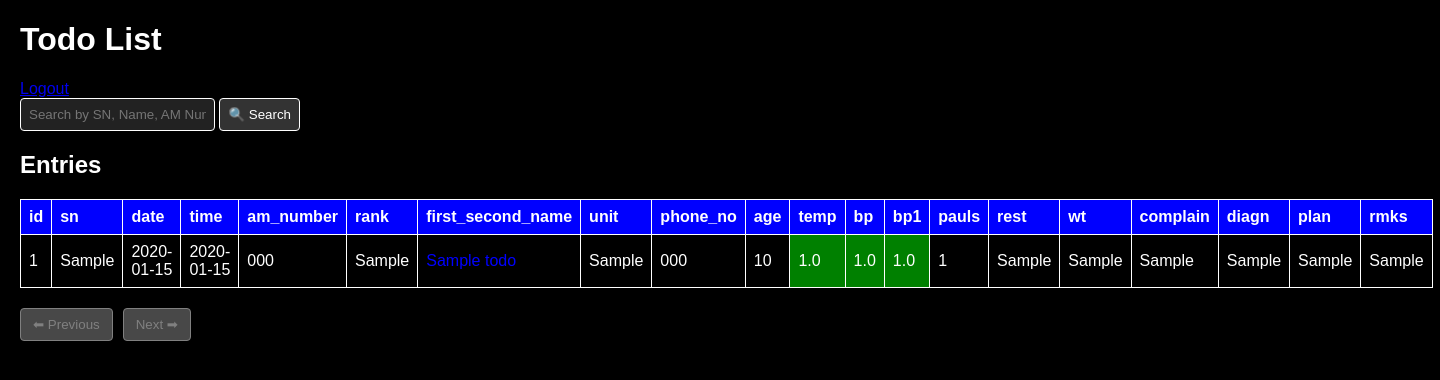
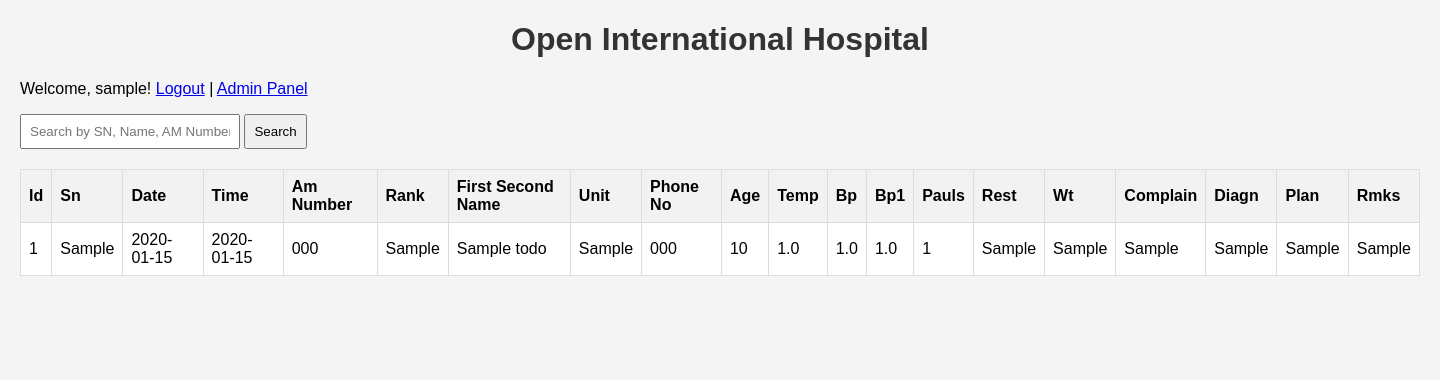
Before and after one commit to nonahgame/nal-hpl, a Flask app: page / in a window 1440 px wide. Shown: the top 380 px of the page. Run offline with Flask 3, Linux system fonts and the light colour scheme; the visitor is signed in with stand-in values (Sample User, id 1); tables that the repository leaves empty hold one stand-in row (values such as "Sample post"); data that the repository does not hold is empty.

Commit message:
Update index.html

```diff
--- a/templates/index.html
+++ b/templates/index.html
@@ -3,140 +3,41 @@
 <head>
     <meta charset="UTF-8">
     <meta name="viewport" content="width=device-width, initial-scale=1.0">
-    <title>Todo List</title>
+    <title>Open International Hospital</title>
     <style>
-        body {
-            background-color: black;
-            color: white;
-            font-family: Arial, sans-serif;
-            margin: 20px;
-        }
-        table {
-            width: 100%;
-            border-collapse: collapse;
-            margin-top: 20px;
-        }
-        th, td {
-            border: 1px solid white;
-            padding: 8px;
-            text-align: left;
-        }
-        th {
-            background-color: blue;
-        }
-        .namer {
-            color: blue;
-        }
-        .temp-green {
-            background-color: green;
-        }
-        .temp-red {
-            background-color: red;
-        }
-        .bp-green {
-            background-color: green;
-        }
-        .bp-red {
-            background-color: red;
-        }
-        .bp1-green {
-            background-color: green;
-        }
-        .bp1-red {
-            background-color: red;
-        }
-        .pagination {
-            margin-top: 20px;
-            display: flex;
-            gap: 10px;
-            align-items: center;
-        }
-        .pagination a, .pagination button {
-            color: white;
-            padding: 8px 12px;
-            text-decoration: none;
-            border: 1px solid white;
-            border-radius: 4px;
-        }
-        .pagination a:hover, .pagination button:hover {
-            background-color: blue;
-        }
-        .pagination button:disabled {
-            color: grey;
-            border-color: grey;
-            cursor: not-allowed;
-        }
-        .search-container {
-            margin-bottom: 20px;
-            display: flex;
-            align-items: center;
-            gap: 10px;
-        }
-        .search-container input {
-            padding: 8px;
-            border-radius: 4px;
-            border: 1px solid white;
-            background-color: #222;
-            color: white;
-        }
-        .search-container button {
-            padding: 8px;
-            border-radius: 4px;
-            border: 1px solid white;
-            background-color: #333;
-            color: white;
-            cursor: pointer;
-        }
-        .search-container button:hover {
-            background-color: blue;
-        }
-        .message {
-            color: green;
-        }
-        .error {
-            color: red;
-        }
-        .form-container {
-            margin-top: 20px;
-            padding: 10px;
-            border: 1px solid white;
-            border-radius: 4px;
-        }
-        .form-container input, .form-container button {
-            margin: 5px;
-            padding: 8px;
-            border-radius: 4px;
-            border: 1px solid white;
-            background-color: #222;
-            color: white;
-        }
-        .form-container button {
-            background-color: #333;
-            cursor: pointer;
-        }
-        .form-container button:hover {
-            background-color: blue;
-        }
-        .id-container {
-            display: flex;
-            align-items: center;
-            gap: 10px;
-        }
+        body { font-family: Arial, sans-serif; margin: 20px; background-color: #f4f4f4; }
+        h1, h2 { text-align: center; color: #333; }
+        table { width: 100%; border-collapse: collapse; margin-top: 20px; background-color: #fff; }
+        th, td { border: 1px solid #ddd; padding: 8px; text-align: left; }
+        th { background-color: #f2f2f2; }
+        .form-container { margin: 20px 0; padding: 20px; background-color: #fff; border-radius: 8px; box-shadow: 0 0 10px rgba(0,0,0,0.1); }
+        .form-container form { display: flex; flex-wrap: wrap; gap: 10px; }
+        .form-container input, .form-container button { padding: 8px; margin: 5px; border: 1px solid #ccc; border-radius: 4px; }
+        .form-container button { background-color: #28a745; color: #fff; cursor: pointer; }
+        .form-container button:hover { background-color: #218838; }
+        .form-container input[type="number"] { width: 100px; }
+        .form-container input[type="text"] { width: 150px; }
+        .search-form { margin-bottom: 20px; }
+        .search-form input { padding: 8px; width: 200px; }
+        .search-form button { padding: 8px; }
+        .flash-messages { margin-bottom: 20px; }
+        .flash-messages .error { color: red; }
+        .flash-messages .success { color: green; }
+        .pagination { margin-top: 20px; text-align: center; }
+        .pagination a { margin: 0 10px; color: #007bff; text-decoration: none; }
+        .pagination a:hover { text-decoration: underline; }
     </style>
     <script>
         async function fetchRecord() {
-            const id = document.getElementById('update-id').value;
+            const id = document.getElementById('update_id').value;
             if (!id) {
                 alert('Please enter an ID');
                 return;
             }
-
             try {
                 const response = await fetch(`/get_record/${id}`);
                 const data = await response.json();
-
                 if (response.ok) {
-                    // Populate form fields
                     document.getElementById('sn').value = data.sn || '';
                     document.getElementById('date').value = data.date || '';
                     document.getElementById('time').value = data.time || '';
@@ -158,54 +59,46 @@
                     document.getElementById('rmks').value = data.rmks || '';
                 } else {
                     alert(data.error || 'Record not found');
-                    document.getElementById('update-form').reset();
-                    document.getElementById('update-id').value = id; // Retain the ID
+                    clearForm();
                 }
             } catch (error) {
-                console.error('Error fetching record:', error);
-                alert('Error fetching record. Please try again.');
-                document.getElementById('update-form').reset();
-                document.getElementById('update-id').value = id; // Retain the ID
+                alert('Error fetching record');
+                clearForm();
             }
         }
 
-        // Add event listener to clear form after successful update
-        document.addEventListener('DOMContentLoaded', () => {
-            const updateForm = document.getElementById('update-form');
-            updateForm.addEventListener('submit', async (event) => {
-                event.preventDefault(); // Prevent default form submission
+        function clearForm() {
+            const idField = document.getElementById('update_id').value;
+            document.getElementById('update_form').reset();
+            document.getElementById('update_id').value = idField;
+        }
 
+        async function submitUpdate() {
+            const form = document.getElementById('update_form');
+            const formData = new FormData(form);
+            formData.append('action', 'update');
             try {
-                    const formData = new FormData(updateForm);
                 const response = await fetch('/', {
                     method: 'POST',
                     body: formData
                 });
-
-                    if (response.ok) {
-                        // Check for success message in response
                 const text = await response.text();
                 if (text.includes('Entry updated successfully')) {
-                            updateForm.reset(); // Clear the form
                     alert('Entry updated successfully!');
-                            window.location.reload(); // Refresh to show updated data
+                    clearForm();
+                    location.reload();
                 } else {
-                            alert('Update failed. Please try again.');
-                        }
-                    } else {
-                        alert('Update failed. Please try again.');
+                    alert('Error updating record');
                 }
             } catch (error) {
-                    console.error('Error submitting update:', error);
-                    alert('Error submitting update. Please try again.');
+                alert('Error submitting update');
             }
-            });
-        });
+        }
     </script>
 </head>
 <body>
-    <h1>Todo List</h1>
-    <a href="{{ url_for('logout') }}">Logout</a>
+    <h1>Open International Hospital</h1>
+    <div class="flash-messages">
         {% with messages = get_flashed_messages(with_categories=true) %}
             {% if messages %}
                 {% for category, message in messages %}
@@ -213,122 +106,103 @@
                 {% endfor %}
             {% endif %}
         {% endwith %}
-
-    <!-- Search Bar with Icon -->
-    <div class="search-container">
+    </div>
+    <p>Welcome, {{ session.username }}! <a href="{{ url_for('logout') }}">Logout</a> {% if session.is_admin %}| <a href="{{ url_for('admin') }}">Admin Panel</a>{% endif %}</p>
+    <div class="search-form">
         <form method="POST" action="{{ url_for('index') }}">
-            <input type="text" name="search_query" placeholder="Search by SN, Name, AM Number, or Complaint" value="{{ search_query }}">
-            <button type="submit">🔍 Search</button>
+            <input type="text" name="search_query" placeholder="Search by SN, Name, AM Number, or Complain" value="{{ search_query }}">
+            <button type="submit">Search</button>
         </form>
     </div>
-
+    {% if df is not none and not df.empty %}
+        <table>
+            <tr>
+                {% for col in df.columns %}
+                    <th>{{ col.replace('_', ' ').title() }}</th>
+                {% endfor %}
+            </tr>
+            {% for _, row in df.iterrows() %}
+                <tr>
+                    {% for col in df.columns %}
+                        <td>{{ row[col] }}</td>
+                    {% endfor %}
+                </tr>
+            {% endfor %}
+        </table>
+        <div class="pagination">
+            {% if has_prev %}
+                <a href="{{ url_for('index', cursor=prev_cursor, direction='prev', search_query=search_query) }}">Previous</a>
+            {% endif %}
+            {% if has_next %}
+                <a href="{{ url_for('index', cursor=next_cursor, direction='next', search_query=search_query) }}">Next</a>
+            {% endif %}
+        </div>
+    {% else %}
+        <p>No records found.</p>
+    {% endif %}
     {% if can_edit %}
-    <!-- Add Entry Form -->
         <div class="form-container">
-        <h2>Add New Entry</h2>
-        <form method="POST">
+            <h2>Add Entry</h2>
+            <form method="POST" action="{{ url_for('index') }}">
                 <input type="hidden" name="action" value="add">
-            <label>SN: <input type="text" name="sn"></label><br>
-            <label>Date: <input type="date" name="date"></label><br>
-            <label>Time: <input type="time" name="time"></label><br>
-            <label>AM Number: <input type="text" name="am_number"></label><br>
-            <label>Rank: <input type="text" name="rank"></label><br>
-            <label>Name: <input type="text" name="first_second_name"></label><br>
-            <label>Unit: <input type="text" name="unit"></label><br>
-            <label>Phone: <input type="text" name="phone_no"></label><br>
-            <label>Age: <input type="number" name="age"></label><br>
-            <label>Temp: <input type="number" step="0.1" name="temp"></label><br>
-            <label>BP: <input type="number" name="bp"></label><br>
-            <label>BP1: <input type="number" name="bp1"></label><br>
-            <label>Pulse: <input type="number" name="pauls"></label><br>
-            <label>Rest: <input type="text" name="rest"></label><br>
-            <label>WT: <input type="text" name="wt"></label><br>
-            <label>Complaint: <input type="text" name="complain"></label><br>
-            <label>Diagnosis: <input type="text" name="diagn"></label><br>
-            <label>Plan: <input type="text" name="plan"></label><br>
-            <label>Remarks: <input type="text" name="rmks"></label><br>
+                <input type="text" name="sn" placeholder="SN">
+                <input type="text" name="date" placeholder="Date">
+                <input type="text" name="time" placeholder="Time">
+                <input type="text" name="am_number" placeholder="AM Number">
+                <input type="text" name="rank" placeholder="Rank">
+                <input type="text" name="first_second_name" placeholder="First & Second Name">
+                <input type="text" name="unit" placeholder="Unit">
+                <input type="text" name="phone_no" placeholder="Phone No">
+                <input type="number" name="age" placeholder="Age">
+                <input type="number" name="temp" placeholder="Temp" step="0.1">
+                <input type="number" name="bp" placeholder="BP" step="0.1">
+                <input type="number" name="bp1" placeholder="BP1" step="0.1">
+                <input type="number" name="pauls" placeholder="Pauls">
+                <input type="text" name="rest" placeholder="Rest">
+                <input type="text" name="wt" placeholder="Wt">
+                <input type="text" name="complain" placeholder="Complain">
+                <input type="text" name="diagn" placeholder="Diagnosis">
+                <input type="text" name="plan" placeholder="Plan">
+                <input type="text" name="rmks" placeholder="Remarks">
                 <button type="submit">Add</button>
             </form>
         </div>
-
-    <!-- Update Entry Form -->
         <div class="form-container">
             <h2>Update Entry</h2>
-        <form method="POST" id="update-form">
+            <form id="update_form" method="POST" action="{{ url_for('index') }}">
                 <input type="hidden" name="action" value="update">
-            <div class="id-container">
-                <label>ID: <input type="number" id="update-id" name="id" required></label>
-                <button type="button" onclick="fetchRecord()">🔍 Enter</button>
-            </div>
-            <label>SN: <input type="text" id="sn" name="sn"></label><br>
-            <label>Date: <input type="date" id="date" name="date"></label><br>
-            <label>Time: <input type="time" id="time" name="time"></label><br>
-            <label>AM Number: <input type="text" id="am_number" name="am_number"></label><br>
-            <label>Rank: <input type="text" id="rank" name="rank"></label><br>
-            <label>Name: <input type="text" id="first_second_name" name="first_second_name"></label><br>
-            <label>Unit: <input type="text" id="unit" name="unit"></label><br>
-            <label>Phone: <input type="text" id="phone_no" name="phone_no"></label><br>
-            <label>Age: <input type="number" id="age" name="age"></label><br>
-            <label>Temp: <input type="number" step="0.1" id="temp" name="temp"></label><br>
-            <label>BP: <input type="number" id="bp" name="bp"></label><br>
-            <label>BP1: <input type="number" id="bp1" name="bp1"></label><br>
-            <label>Pulse: <input type="number" id="pauls" name="pauls"></label><br>
-            <label>Rest: <input type="text" id="rest" name="rest"></label><br>
-            <label>WT: <input type="text" id="wt" name="wt"></label><br>
-            <label>Complaint: <input type="text" id="complain" name="complain"></label><br>
-            <label>Diagnosis: <input type="text" id="diagn" name="diagn"></label><br>
-            <label>Plan: <input type="text" id="plan" name="plan"></label><br>
-            <label>Remarks: <input type="text" id="rmks" name="rmks"></label><br>
-            <button type="submit">✔ Update</button>
+                <input type="number" id="update_id" name="id" placeholder="ID" required>
+                <button type="button" onclick="fetchRecord()">🔍</button>
+                <input type="text" id="sn" name="sn" placeholder="SN">
+                <input type="text" id="date" name="date" placeholder="Date">
+                <input type="text" id="time" name="time" placeholder="Time">
+                <input type="text" id="am_number" name="am_number" placeholder="AM Number">
+                <input type="text" id="rank" name="rank" placeholder="Rank">
+                <input type="text" id="first_second_name" name="first_second_name" placeholder="First & Second Name">
+                <input type="text" id="unit" name="unit" placeholder="Unit">
+                <input type="text" id="phone_no" name="phone_no" placeholder="Phone No">
+                <input type="number" id="age" name="age" placeholder="Age">
+                <input type="number" id="temp" name="temp" placeholder="Temp" step="0.1">
+                <input type="number" id="bp" name="bp" placeholder="BP" step="0.1">
+                <input type="number" id="bp1" name="bp1" placeholder="BP1" step="0.1">
+                <input type="number" id="pauls" name="pauls" placeholder="Pauls">
+                <input type="text" id="rest" name="rest" placeholder="Rest">
+                <input type="text" id="wt" name="wt" placeholder="Wt">
+                <input type="text" id="complain" name="complain" placeholder="Complain">
+                <input type="text" id="diagn" name="diagn" placeholder="Diagnosis">
+                <input type="text" id="plan" name="plan" placeholder="Plan">
+                <input type="text" id="rmks" name="rmks" placeholder="Remarks">
+                <button type="button" onclick="submitUpdate()">✔</button>
             </form>
         </div>
-
-    <!-- Delete Entry Form -->
         <div class="form-container">
             <h2>Delete Entry</h2>
-        <form method="POST">
+            <form method="POST" action="{{ url_for('index') }}">
                 <input type="hidden" name="action" value="delete">
-            <label>ID: <input type="number" name="id" required></label><br>
+                <input type="number" name="id" placeholder="ID" required>
                 <button type="submit">Delete</button>
             </form>
         </div>
     {% endif %}
-
-    <!-- Data Table -->
-    <h2>Entries</h2>
-    <table>
-        <tr>
-            {% for col in df.columns %}
-                <th>{{ col }}</th>
-            {% endfor %}
-        </tr>
-        {% for index, row in df.iterrows() %}
-            <tr>
-                {% for col in df.columns %}
-                    <td {% if col == 'temp' and row[col] is not none and row[col] > 37.5 %}class="temp-red"
-                        {% elif col == 'temp' and row[col] is not none and row[col] <= 37.5 %}class="temp-green"
-                        {% elif col == 'bp' and row[col] is not none and row[col] > 140 %}class="bp-red"
-                        {% elif col == 'bp' and row[col] is not none and row[col] <= 140 %}class="bp-green"
-                        {% elif col == 'bp1' and row[col] is not none and row[col] > 90 %}class="bp1-red"
-                        {% elif col == 'bp1' and row[col] is not none and row[col] <= 90 %}class="bp1-green"
-                        {% elif col == 'first_second_name' %}class="namer"{% endif %}>
-                        {{ row[col] | default('') }}
-                    </td>
-                {% endfor %}
-            </tr>
-        {% endfor %}
-    </table>
-
-    <!-- Pagination with Icons -->
-    <div class="pagination">
-        <button {% if not has_prev %}disabled{% endif %}
-                onclick="window.location.href='{{ url_for('index', cursor=prev_cursor, direction='prev', search_query=search_query) }}'">
-            ⬅ Previous
-        </button>
-        <button {% if not has_next %}disabled{% endif %}
-                onclick="window.location.href='{{ url_for('index', cursor=next_cursor, direction='next', search_query=search_query) }}'">
-            Next ➡
-        </button>
-    </div>
 </body>
 </html>
```
Lines whose indentation alone changed are shown as unchanged.
